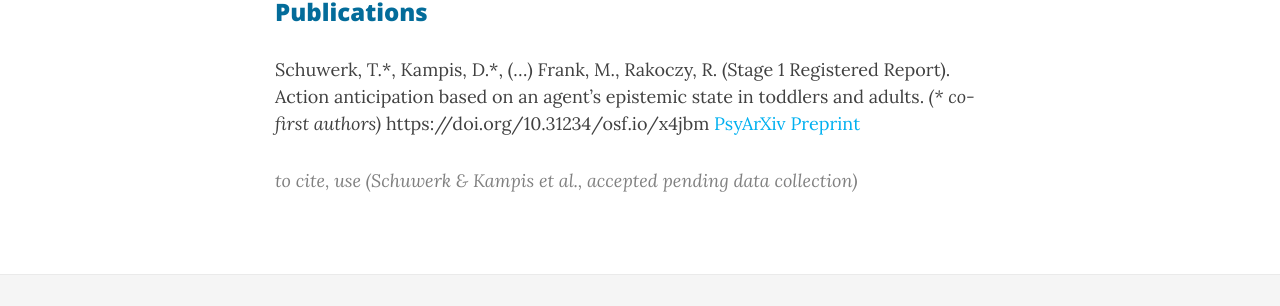
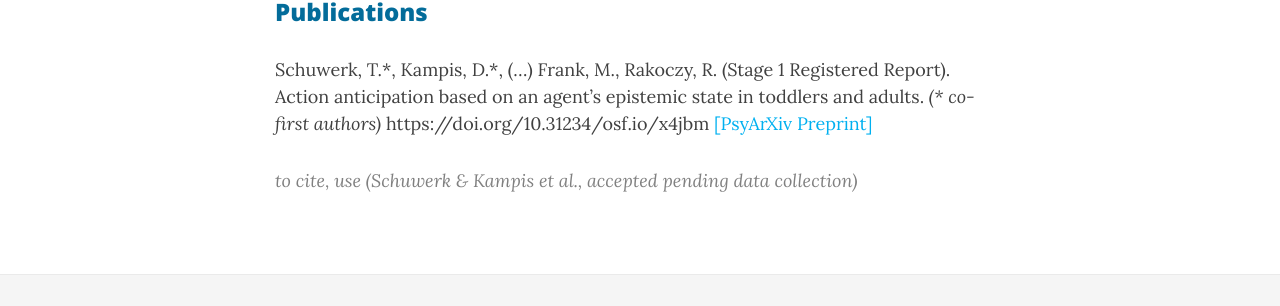
Before and after one commit to manybabies/manybabies.github.io, a Jekyll site: the page built from MB2.md, in a window 1280 px wide and 900 px high, scrolled down 1599 px. Shown: the part 333-639 px from the top of the window. Built offline with Jekyll 4.4.1, drawn with Linux system fonts in a browser that asks for light colours; nearby versions of some CDN libraries; some web fonts are replaced.

Commit message:
Update MB2.md

```diff
--- a/MB2.md
+++ b/MB2.md
@@ -52,6 +52,6 @@ In this ongoing project we aim to investigate a fundamental feature of human soc
 
 ***
 ### Publications
-Schuwerk, T.\*, Kampis, D.\*, (...) Frank, M., Rakoczy, R. (Stage 1 Registered Report). Action anticipation based on an agent's epistemic state in toddlers and adults. <i>(\* co-first authors)</i> https://doi.org/10.31234/osf.io/x4jbm [PsyArXiv Preprint](https://psyarxiv.com/x4jbm/)
+Schuwerk, T.\*, Kampis, D.\*, (...) Frank, M., Rakoczy, R. (Stage 1 Registered Report). Action anticipation based on an agent's epistemic state in toddlers and adults. <i>(\* co-first authors)</i> https://doi.org/10.31234/osf.io/x4jbm [[PsyArXiv Preprint]](https://psyarxiv.com/x4jbm/)
 
 > to cite, use (Schuwerk & Kampis et al., accepted pending data collection)
```
